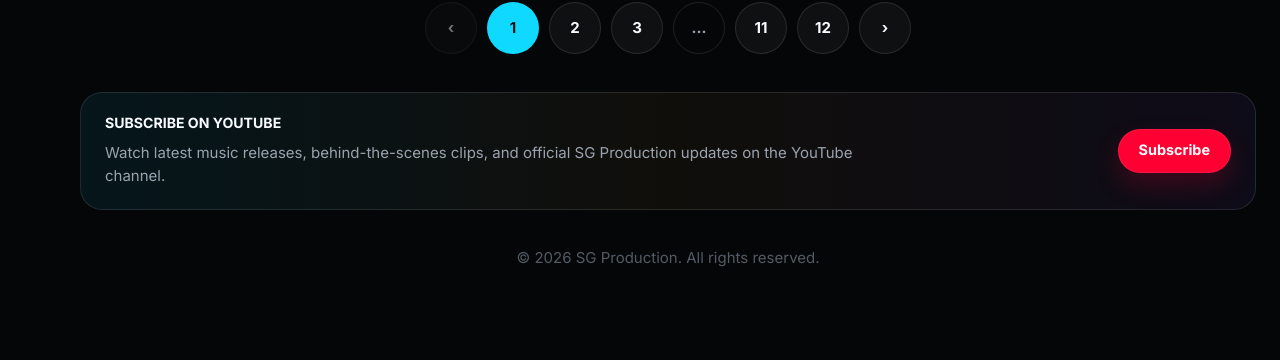
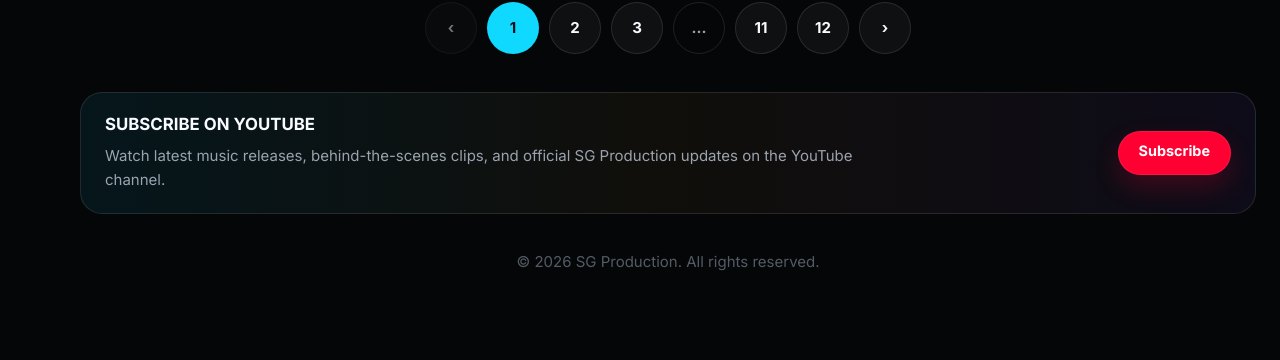
Before and after one commit to sgproductionindia/website, a PHP site: page / in a window 1280 px wide. Shown: the part 1668-2028 px from the top of the page. Before the commit the page ends 1935 px from the top, so only its background shows below. Run offline with PHP 8.4, Linux system fonts and the light colour scheme.

Commit message:
Add files via upload

```diff
--- a/admin.php
+++ b/admin.php
@@ -3,7 +3,7 @@ declare(strict_types=1);
 
 session_start();
 
-const ADMIN_PASSWORD = 'change-this-password';
+const ADMIN_PASSWORD = 'hyqhyp-viKfa3-timfaw';
 const TRACKS_FILE = __DIR__ . '/data/tracks.json';
 const SETTINGS_FILE = __DIR__ . '/data/settings.json';
 const COVER_DIR = __DIR__ . '/uploads/covers';
--- a/styles.css
+++ b/styles.css
@@ -1208,6 +1208,10 @@ body.search-open {
   line-height: 1.55;
 }
 
+.info-band h2 {
+  font-size: 1.05rem;
+}
+
 .youtube-subscribe {
   min-height: 44px;
   display: inline-flex;
```
